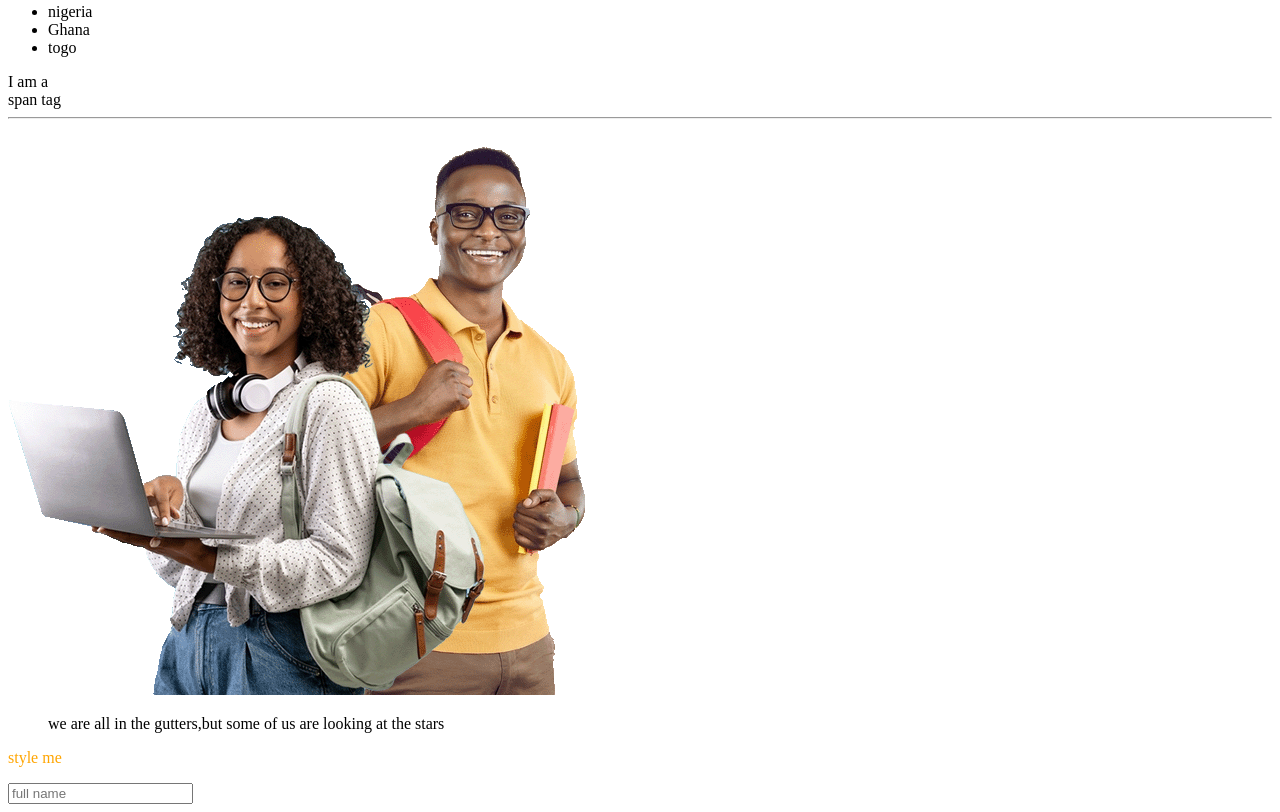
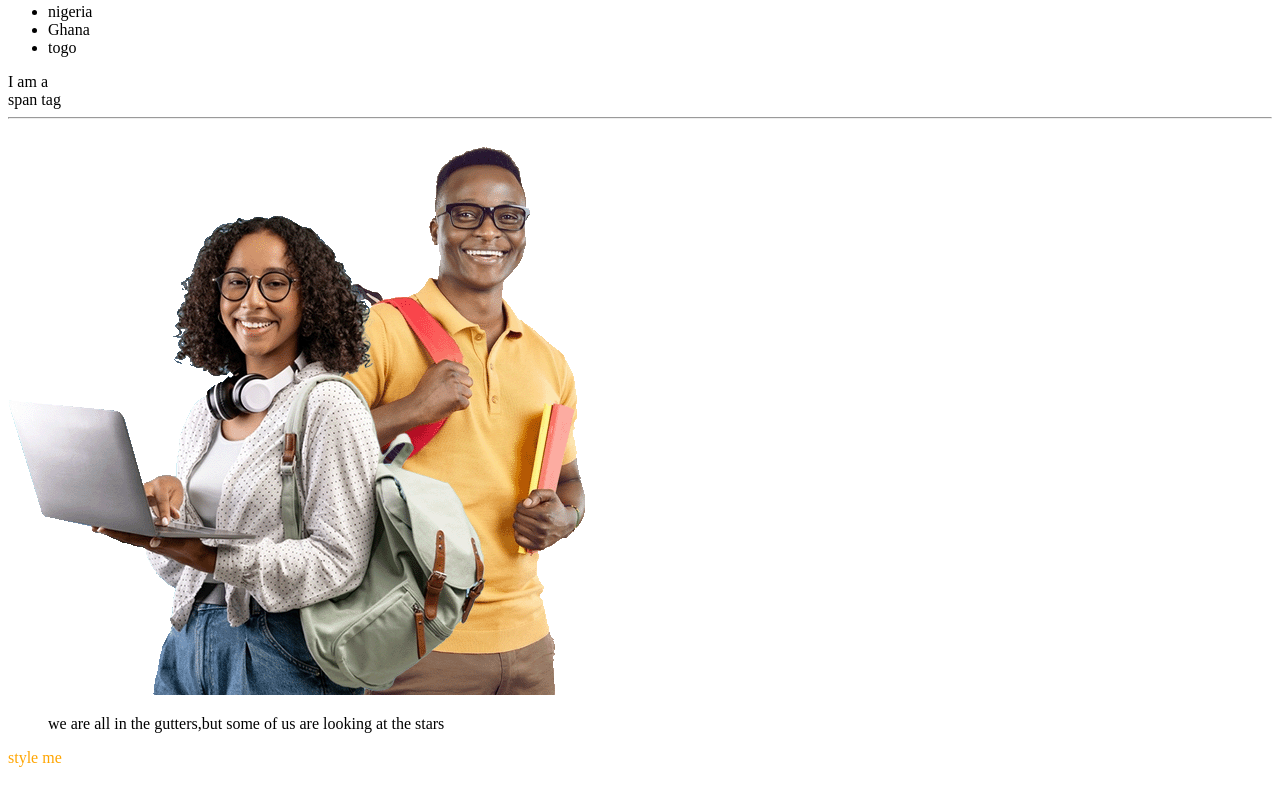
Before and after one commit to jibreelmujeeb/game1, a plain HTML site: page index.html in a window 1280 px wide. Shown: the part 308-1120 px from the top of the page. After the commit the page ends 1091 px from the top, so only its background shows below. Drawn offline with Linux system fonts and the light colour scheme.

Commit message:
version i

```diff
--- a/index.html
+++ b/index.html
@@ -32,10 +32,5 @@
       we are all in the gutters,but some of us are looking at the stars
     </blockquote>
     <p style="color: orange">style me</p>
-
-
-
-    <input type="text" placeholder="full name">
-
   </body>
 </html>
```
